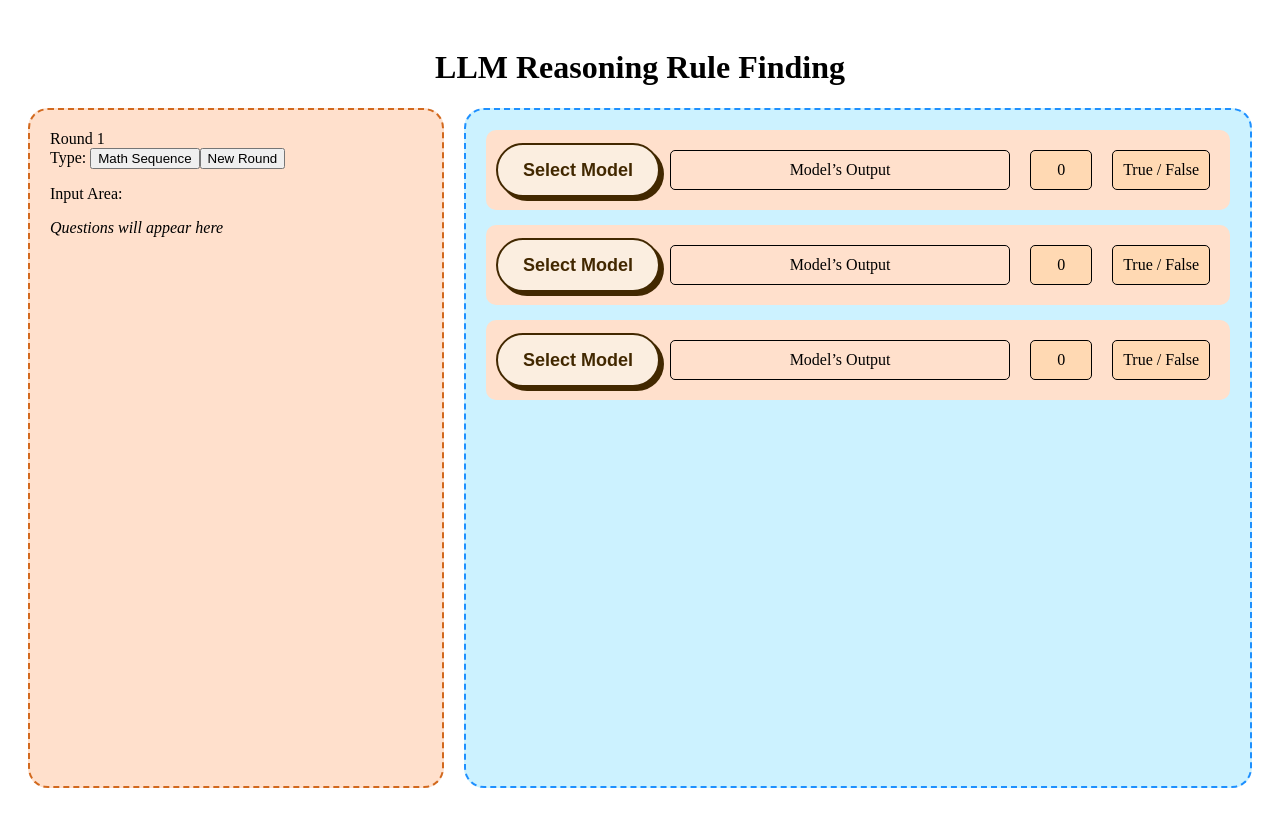
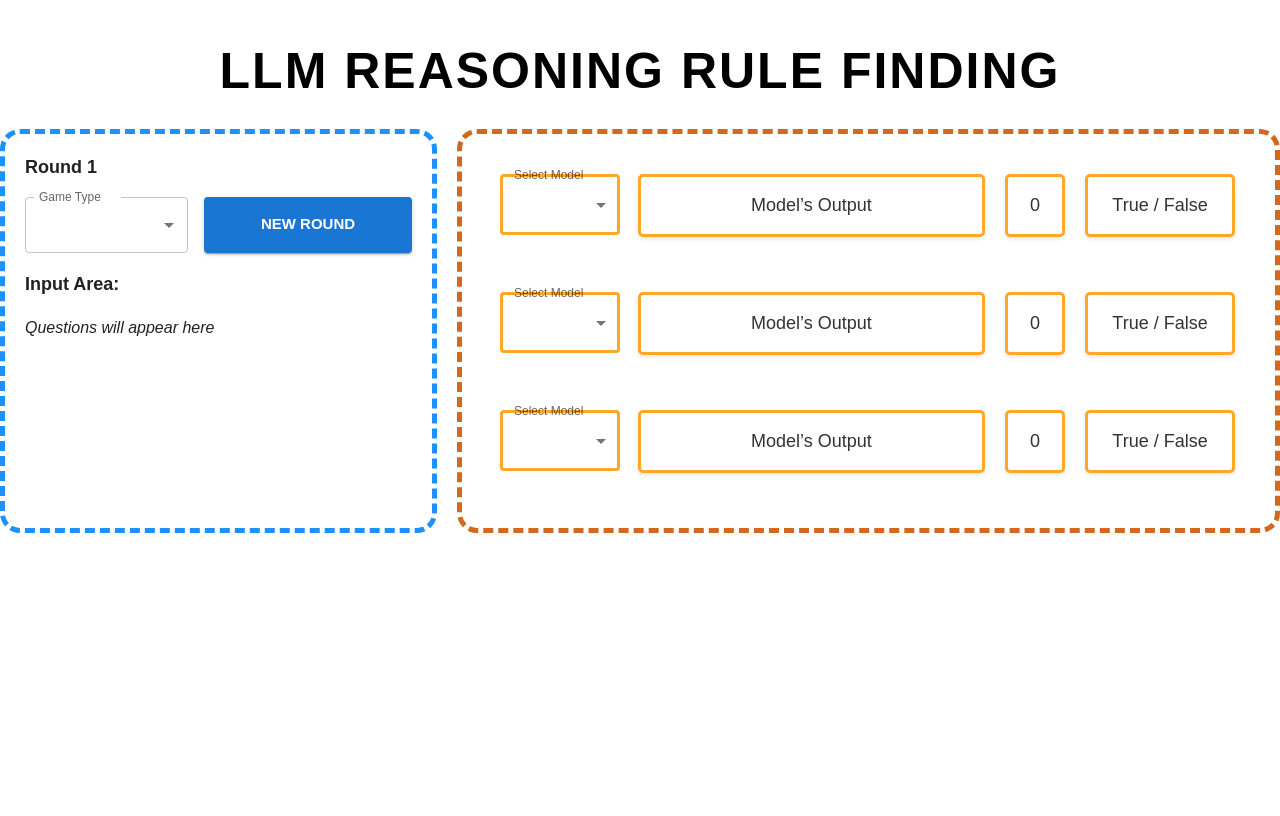
Before and after one commit to arihantchoudhary/Guess-the-Rule-LLM-Benchmark, a Next.js app in the folder Front-End/llm-evaluation/: page /llm-compete in a window 1280 px wide. Built offline with nearby package versions, Linux system fonts and the light colour scheme.

Commit message:
update to front-end

```diff
--- a/Front-End/llm-evaluation/src/app/layout.tsx
+++ b/Front-End/llm-evaluation/src/app/layout.tsx
@@ -1,4 +1,4 @@
-// import './globals.css';
+// src/app/layout.tsx
 
 export const metadata = {
   title: 'Next.js',
@@ -12,6 +12,9 @@ export default function RootLayout({
 }) {
   return (
     <html lang="en">
+      <head>
+        <link rel="stylesheet" href="https://fonts.googleapis.com/css?family=Roboto:300,400,500,700&display=swap" />
+      </head>
       <body>{children}</body>
     </html>
   )
--- a/Front-End/llm-evaluation/src/app/llm-compete/LLMCompete.module.css
+++ b/Front-End/llm-evaluation/src/app/llm-compete/LLMCompete.module.css
@@ -1,12 +1,14 @@
-.pageContainer {
-    display: flex;
-    flex-direction: column;
-    align-items: center;
-    width: 100%;
-    height: 100vh;
-    box-sizing: border-box;
-    padding: 20px;
+.pageContainer h1 {
+    font-family: 'Arial', sans-serif;
+    font-size: 50px;
+    font-weight: bold;
+    color: #000000;
+    text-align: center;
+    text-transform: uppercase;
+    letter-spacing: 2px;
+    margin-bottom: 20px;
 }
+
 
 .mainContainer {
     display: flex;
@@ -16,13 +18,15 @@
     height: 100%;
 }
 
+
+
 .leftPanel {
     flex: 1;
     /* Take 1 part of the available space */
     padding: 20px;
-    background-color: #ffe0cc;
+    background-color: rgb(255, 255, 255);
     /* Light peach background for left panel */
-    border: 2px dashed #d2691e;
+    border: 5px dashed #1e90ff;
     border-radius: 20px;
     box-sizing: border-box;
     margin-right: 20px;
@@ -33,9 +37,9 @@
     flex: 2;
     /* Take 2 parts of the available space */
     padding: 20px;
-    background-color: #ccf2ff;
+    background-color: rgb(255, 255, 255);
     /* Light blue background for right panel */
-    border: 2px dashed #1e90ff;
+    border: 5px dashed #d2691e;
     border-radius: 20px;
     box-sizing: border-box;
 }
@@ -44,7 +48,7 @@
     display: flex;
     align-items: center;
     justify-content: space-between;
-    background-color: #ffe0cc;
+    background-color: rgb(255, 255, 255);
     border-radius: 10px;
     padding: 10px;
     margin-bottom: 15px;
@@ -109,20 +113,45 @@
 }
 
 .modelOutput {
-    background-color: #ffe0cc;
+    background-color: rgb(255, 255, 255);
     flex: 1;
-    border: 1px solid #000;
+    border: 3px solid #ffa726;
+    box-shadow: 0 2px 4px rgba(0, 0, 0, 0.1);
+    padding: 15px;
+    font-family: 'Roboto', sans-serif;
+    font-size: 14px;
+    line-height: 1.5;
+    color: #333;
+    margin-bottom: 10px;
 }
 
 .modelScore {
-    width: 40px;
-    background-color: #ffd9b3;
-    border: 1px solid #000;
+    background-color: rgb(255, 255, 255);
+    flex: none;
+    width: 60px;
+    border: 3px solid #ffa726;
+    box-shadow: 0 2px 4px rgba(0, 0, 0, 0.1);
+    padding: 15px;
+    font-family: 'Roboto', sans-serif;
+    font-size: 14px;
+    line-height: 1.5;
+    color: #333;
+    margin-bottom: 10px;
 }
 
 .modelCorrect {
     background-color: #ffd9b3;
-    border: 1px solid #000;
+    background-color: rgb(255, 255, 255);
+    flex: none;
+    width: 150px;
+    border: 3px solid #ffa726;
+    box-shadow: 0 2px 4px rgba(0, 0, 0, 0.1);
+    padding: 15px;
+    font-family: 'Roboto', sans-serif;
+    font-size: 14px;
+    line-height: 1.5;
+    color: #333;
+    margin-bottom: 10px;
 }
 
 .dropdownMenu {
--- a/Front-End/llm-evaluation/src/app/llm-compete/page.tsx
+++ b/Front-End/llm-evaluation/src/app/llm-compete/page.tsx
@@ -3,10 +3,32 @@
 
 import { useState } from 'react';
 import styles from './LLMCompete.module.css';
+import { CssBaseline, FormControl, InputLabel, Select, MenuItem, ListSubheader, Button, Box, createTheme, ThemeProvider, TextField } from '@mui/material';
+
+const theme = createTheme({
+  typography: {
+    fontFamily: 'sans-serif',
+    button: {
+      fontFamily: 'sans-serif',
+      fontSize: '20px',
+      fontWeight: 'bold',
+    },
+  },
+  components: {
+    MuiCssBaseline: {
+      styleOverrides: {
+        body: {
+          fontFamily: 'sans-serif', // 强制应用到 body
+        },
+      },
+    },
+  },
+});
+
 
 export default function LLMCompetePage() {
-  const [questionType, setQuestionType] = useState("Math Sequence"); // 初始化默认选择
-  const [showGameTypeOptions, setShowGameTypeOptions] = useState(false);
+  const [questionType, setQuestionType] = useState("Game Type"); // 初始化默认选择
+  // const [showGameTypeOptions, setShowGameTypeOptions] = useState(false);
 
   const models: string[] = ["Chatgpt4", "Lama-3.5", "GPT-3.5-Turbo"];
   const maxLength = Math.max(...models.map(model => model.length));
@@ -34,7 +56,6 @@ export default function LLMCompetePage() {
 
 
   const handleNewRound = () => {
-    // 在这里定义 New Round 按钮的功能逻辑
     setRoundNumber((roundNumber) => roundNumber + 1);
   };
 
@@ -52,71 +73,122 @@ export default function LLMCompetePage() {
 
 
   return (
+    <ThemeProvider theme={theme}>
+    <CssBaseline />
     <div className={styles.pageContainer}>
       <h1 className={styles.pageTitle}>LLM Reasoning Rule Finding</h1>
 
-      {/* 主容器 */}
+      {/* Main */}
       <div className={styles.mainContainer}>
 
-        {/* 左侧面板 */}
+        {/* left */}
         <div className={styles.leftPanel}>
           <div className={styles.roundInfo}>
-            <span>Round {roundNumber}</span>
-            <div className={styles.buttonContainer}>
-              <label>Type: </label>
-              <button onClick={() => setShowGameTypeOptions(!showGameTypeOptions)}>
-                {questionType}
-              </button>
-              {showGameTypeOptions && (
-                <ul className={styles.dropdownMenu}>
-                  {["Math Sequence", "Picnic", "Graphic"].map((type) => (
-                    <li
-                      key={type}
-                      className={styles.dropdownItem}
-                      onClick={() => {
-                        setQuestionType(type);
-                        setShowGameTypeOptions(false); // 关闭菜单
-                      }}
-                    >
-                      {type}
-                    </li>
-                  ))}
-                </ul>
-              )}
-              <button onClick={handleNewRound} className={styles.newRoundButton}>
+            <span style={{ fontFamily: 'sans-serif', fontSize: '18px', fontWeight: 'bold', marginBottom: '16px', display: 'block' }}>Round {roundNumber}</span>
+            <Box
+              sx={{
+                display: 'flex',
+                gap: 2,
+                width: '100%',
+              }}
+            >
+              <FormControl sx={{ flex: 1 }}>
+                <InputLabel htmlFor="grouped-select">Game Type</InputLabel>
+                <Select
+                  value={questionType}
+                  onChange={(event) => setQuestionType(event.target.value as string)}
+                  label="Question Type"
+                  id="grouped-select"
+                >
+                  <ListSubheader>Math</ListSubheader>
+                  <MenuItem value="Math Sequence">Math Sequence</MenuItem>
+                  <ListSubheader>Textual Game</ListSubheader>
+                  <MenuItem value="Picnic">Picnic</MenuItem>
+                  <ListSubheader>Graphic</ListSubheader>
+                  <MenuItem value="Graphic">Graphic</MenuItem>
+                </Select>
+              </FormControl>
+
+              <Button variant="contained" size="large" sx={{ flex: 1 }} onClick={handleNewRound}>
                 New Round
-              </button>
-            </div>
+              </Button>
+            </Box>
           </div>
           <div className={styles.inputArea}>
-            <p>Input Area:</p>
+            <p style={{ fontFamily: 'sans-serif', fontSize: '18px', fontWeight: 'bold' }}>Input Area:</p>
             <p><em>Questions will appear here</em></p>
           </div>
         </div>
 
-        {/* 右侧面板 */}
+        {/* right */}
         <div className={styles.rightPanel}>
           {models.map((model, index) => (
             <div key={model} className={styles.modelRow}>
-              <button className={styles['button-74']} onClick={() => handleShowOptions(index)}>
-                {selectedModels[index]}
-              </button>
-              {showOptions[index] && (
-                <ul className={styles.dropdownMenu}>
-                  {models.map((option) => (
-                    <li key={option} className={styles.dropdownItem} onClick={() => handleChooseModel(index, option)}>
-                      {option}
-                    </li>
-                  ))}
-                </ul>
-              )}
-              <div className={styles.modelOutput}>Model’s Output</div>
-              <div className={styles.modelScore}>0</div>
-              <div className={styles.modelCorrect}>True / False</div>
+
+              <FormControl sx={{ m: 1, minWidth: 120, height: '60px' }} size="small">
+              <InputLabel id={`select-label-${index}`}>Select Model</InputLabel>
+              <Select
+                labelId={`select-label-${index}`}
+                id={`select-${index}`}
+                value={selectedModels[index]}
+                onChange={(event) => handleChooseModel(index, event.target.value)}
+                sx={{
+                  height: '60px',
+                  '.MuiOutlinedInput-notchedOutline': {
+                    borderColor: '#ffa726',
+                    borderWidth: '3px',
+                  },
+                  '&:hover .MuiOutlinedInput-notchedOutline': {
+                    borderColor: '#ff8c00',
+                    borderWidth: '3px',
+                  },
+                  '&.Mui-focused .MuiOutlinedInput-notchedOutline': {
+                    borderColor: '#ff8c00',
+                    borderWidth: '3px',
+                  },
+                }}
+              >
+                {models.map((option) => (
+                  <MenuItem key={option} value={option}>
+                    {option}
+                  </MenuItem>
+                ))}
+              </Select>
+            </FormControl>
+
+
+
+
+              <div className={styles.modelOutput}
+              style={{
+                fontFamily: 'sans-serif',
+                fontSize: '18px',
+                // fontWeight: 'bold',
+                color: '#333',
+              }}
+              >Model’s Output
+              </div>
+              <div className={styles.modelScore}
+              style={{
+                fontFamily: 'sans-serif',
+                fontSize: '18px',
+                // fontWeight: 'bold',
+                color: '#333',
+              }}
+              >0</div>
+              <div className={styles.modelCorrect}
+              style={{
+                fontFamily: 'sans-serif',
+                fontSize: '18px',
+                // fontWeight: 'bold',
+                color: '#333',
+              }}
+              >True / False</div>
             </div>
           ))}
         </div>
       </div>
     </div>
+    </ThemeProvider>
   );
 }
```
Also changed, not shown: Front-End/llm-evaluation/package.json (+8 -5 lines), 2 other files (tests, documents, lock files or other folders).
